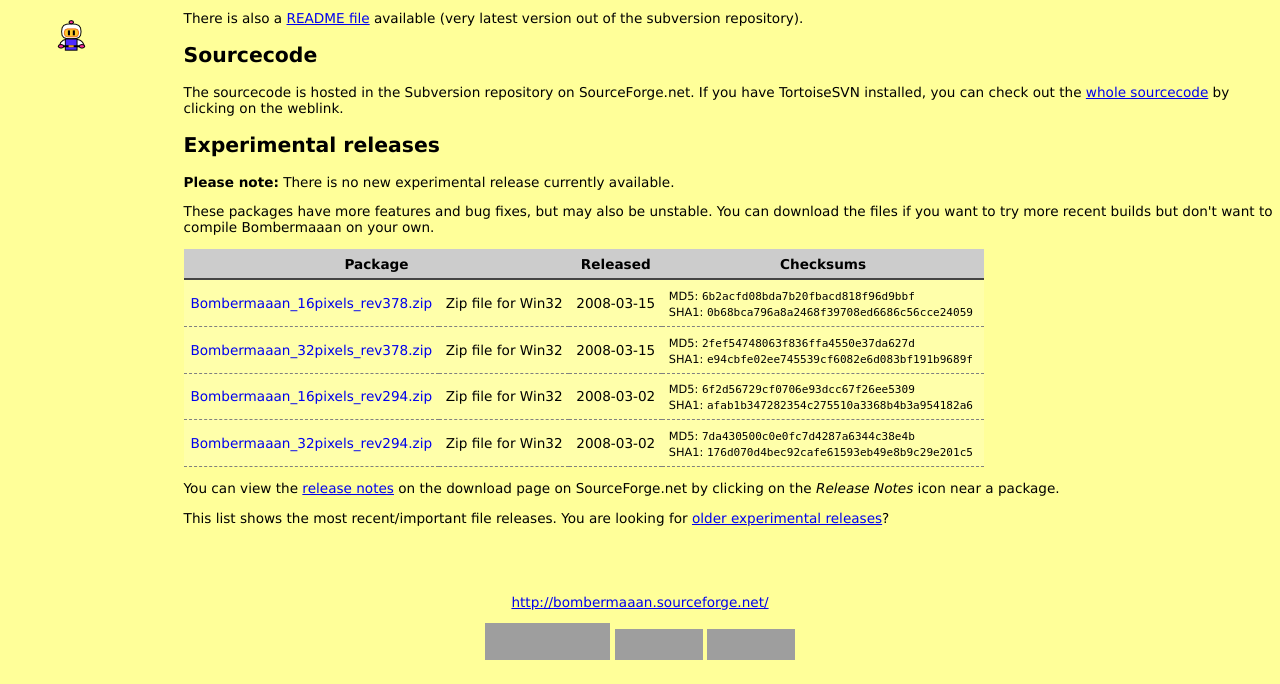
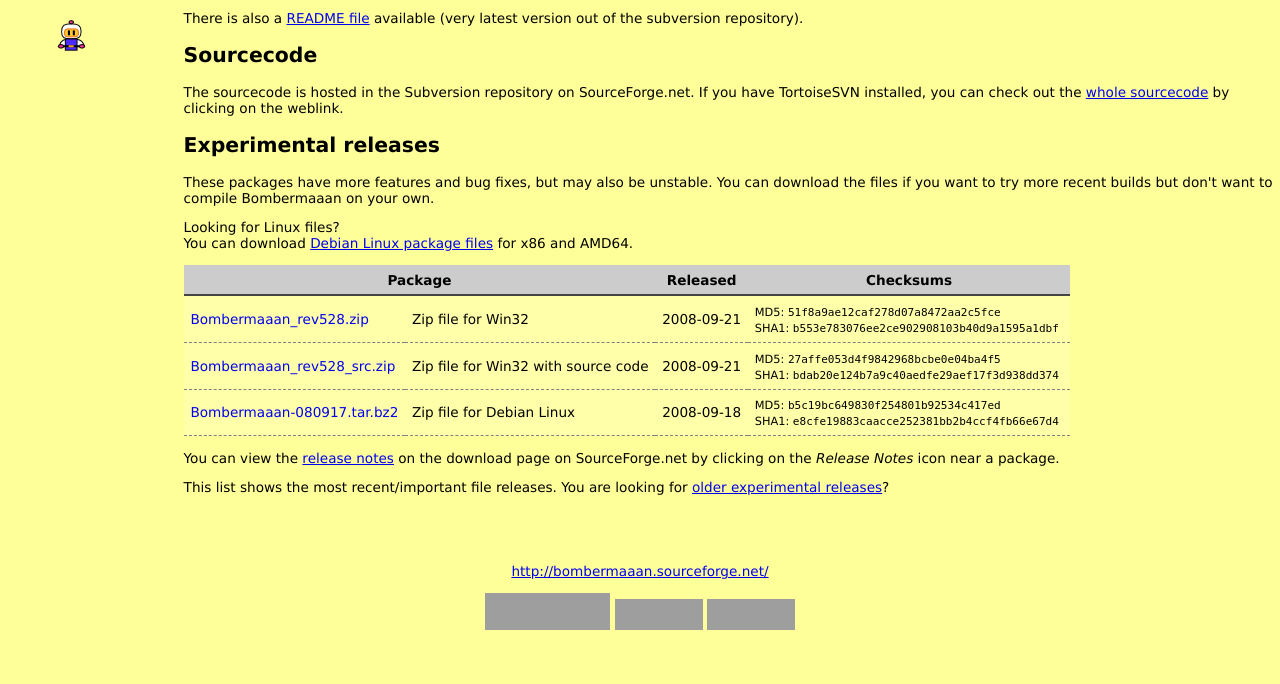
Before and after one commit to talregev/Bombermaaan, a PHP site: page /download.php in a window 1280 px wide. Shown: the part 420-1104 px from the top of the page. After the commit the page ends 1050 px from the top, so only its background shows below. Run offline with PHP 8.4, Linux system fonts and the light colour scheme; grey boxes are pictures that could not be loaded.

Commit message:
Updates for current experimental releases
git-svn-id: https://svn.code.sf.net/p/bombermaaan/code/trunk@530 7fe5b47a-8640-0410-b185-a85574715510

```diff
--- a/web/download.php
+++ b/web/download.php
@@ -29,32 +29,25 @@ $downloads = array(
 	),
 	"experimental" => array(
 		array(
-		"Bombermaaan_16pixels_rev378.zip",
+		"Bombermaaan_rev528.zip",
 		"Zip file for Win32",
-		"6b2acfd08bda7b20fbacd818f96d9bbf",  // MD5
-		"0b68bca796a8a2468f39708ed6686c56cce24059",  // SHA1
-		"2008-03-15",
+		"51f8a9ae12caf278d07a8472aa2c5fce",  // MD5
+		"b553e783076ee2ce902908103b40d9a1595a1dbf",  // SHA1
+		"2008-09-21",
 		),
 		array(
-		"Bombermaaan_32pixels_rev378.zip",
-		"Zip file for Win32",
-		"2fef54748063f836ffa4550e37da627d",  // MD5
-		"e94cbfe02ee745539cf6082e6d083bf191b9689f",  // SHA1
-		"2008-03-15",
+		"Bombermaaan_rev528_src.zip",
+		"Zip file for Win32 with source code",
+		"27affe053d4f9842968bcbe0e04ba4f5",  // MD5
+		"bdab20e124b7a9c40aedfe29aef17f3d938dd374",  // SHA1
+		"2008-09-21",
 		),
 		array(
-		"Bombermaaan_16pixels_rev294.zip",
-		"Zip file for Win32",
-		"6f2d56729cf0706e93dcc67f26ee5309",  // MD5
-		"afab1b347282354c275510a3368b4b3a954182a6",  // SHA1
-		"2008-03-02",
-		),
-		array(
-		"Bombermaaan_32pixels_rev294.zip",
-		"Zip file for Win32",
-		"7da430500c0e0fc7d4287a6344c38e4b",  // MD5
-		"176d070d4bec92cafe61593eb49e8b9c29e201c5",  // SHA1
-		"2008-03-02",
+		"Bombermaaan-080917.tar.bz2",
+		"Zip file for Debian Linux",
+		"b5c19bc649830f254801b92534c417ed",  // MD5
+		"e8cfe19883caacce252381bb2b4ccf4fb66e67d4",  // SHA1
+		"2008-09-18",
 		),
 /***
 		array(
@@ -181,13 +174,13 @@ If you have TortoiseSVN installed, you can check out the <a href="tsvn:https://b
 <h2><a id="experimental">Experimental releases</a></h2>
 
 <p>
-<strong>Please note:</strong>
-There is no new experimental release currently available.
+These packages have more features and bug fixes, but may also be unstable.
+You can download the files if you want to try more recent builds but don't want to compile Bombermaaan on your own.
 </p>
 
 <p>
-These packages have more features and bug fixes, but may also be unstable.
-You can download the files if you want to try more recent builds but don't want to compile Bombermaaan on your own.
+Looking for Linux files?<br />
+You can download <a href="https://sourceforge.net/project/showfiles.php?group_id=81520&amp;package_id=256331&amp;release_id=627216">Debian Linux package files</a> for x86 and AMD64.
 </p>
 
 <table class="downloadbox">
```
